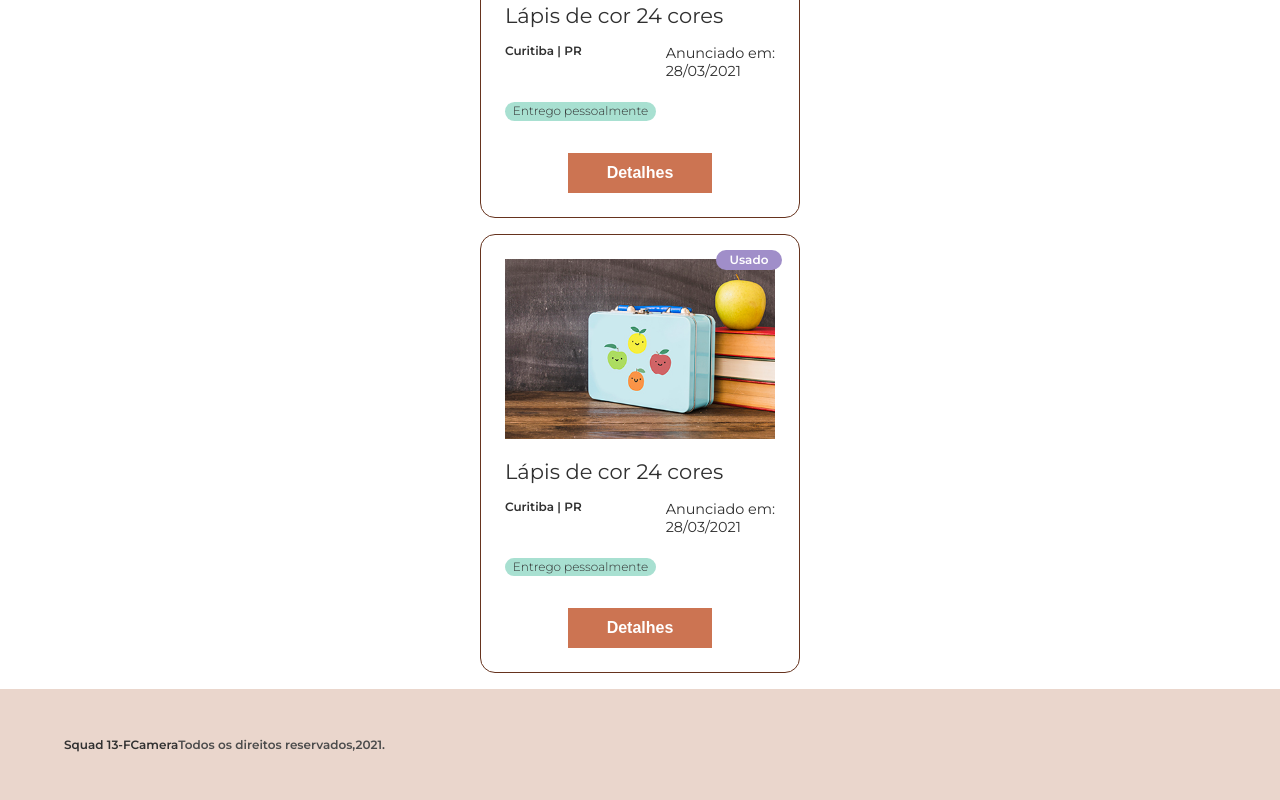
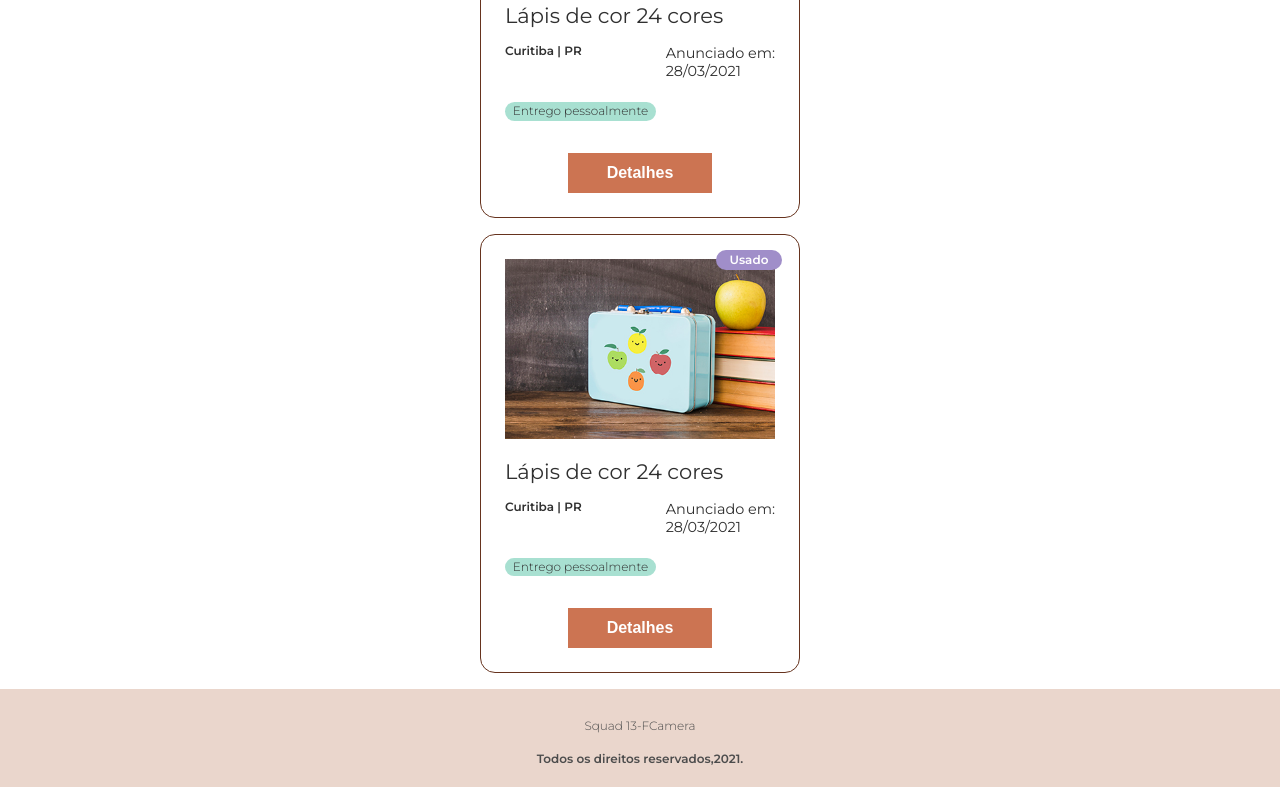
Before and after one commit to FCamara-Squad13/Mobile, a React (Create React App) app: page / in a window 1280 px wide. Shown: the part 829-1629 px from the top of the page. Built offline with nearby package versions, Linux system fonts and the light colour scheme.

Commit message:
Stylish Footer component

```diff
--- a/src/components/Footer/index.tsx
+++ b/src/components/Footer/index.tsx
@@ -3,12 +3,14 @@ import "./style.css";
 
 const Footer: React.FC = () => {
   return (
-    <div className="footer">
+    <footer className="footer">
       <div className="container">
-        <h3 className="title1">Squad 13-FCamera</h3>
-        <h3 className="title2">Todos os direitos reservados,2021.</h3>
+        <div className="footer-content">
+          <h3 className="footer__title1">Squad 13-FCamera</h3>
+          <h3 className="footer__title2">Todos os direitos reservados,2021.</h3>
+        </div>
       </div>
-    </div>
+    </footer>
   );
 };
 
--- a/src/components/Footer/style.css
+++ b/src/components/Footer/style.css
@@ -1,22 +1,25 @@
 .footer {
   background-color: #ead6cc;
-  padding: 3em 0;
+  padding: 30px 0 20px;
 }
 
-.title2 {
-  color: #4c4c4c;
-  line-height: 15px;
-  font-weight: 600px;
+.footer-content {
+  text-align: center;
+  margin: 0 auto;
 }
 
-.title1,
-.title2 {
-  font-size: 12px;
-  text-align: center;
+.footer__title1 {
+  font-weight: 300;
+  margin-bottom: 1.5em;
 }
 
-.container {
-  width: 90%;
-  max-width: 1200px;
-  margin: 0 auto;
+.footer__title2 {
+  font-weight: 600;
 }
+
+.footer__title1,
+.footer__title2 {
+  font-size: 12px;
+  line-height: 14.63px;
+  color: var(--color-dark-primary);
+}
--- a/src/index.css
+++ b/src/index.css
@@ -3,6 +3,7 @@
   --color-peach-secondary: #CC7452;
   --color-cyan-terciary: #A8E0D1;
   --color-purple-terciary: #A08EC9;
+  --color-dark-primary: #4C4C4C;
   --text-color: #303030;
 }
 
@@ -18,3 +19,8 @@ body {
   font-family: "Montserrat", sans-serif;
   color: var(--text-color);
 }
+
+.container {
+  width: 90%;
+  max-width: 1200px;
+}
```
